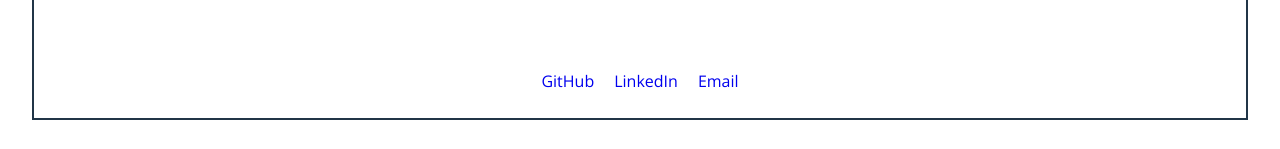
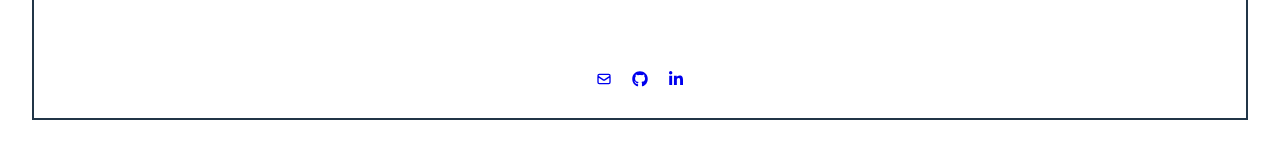
Before and after one commit to cjsolis12/claudia-solis, a React (Vite) app: page / in a window 1280 px wide. Shown: the part 915-1064 px from the top of the page. Built offline with nearby package versions, Linux system fonts and the light colour scheme.

Commit message:
installed react icons and added them to footer

```diff
--- a/package.json
+++ b/package.json
@@ -16,6 +16,7 @@
     "@mui/material": "^5.14.1",
     "react": "^18.2.0",
     "react-dom": "^18.2.0",
+    "react-icons": "^4.10.1",
     "react-router-dom": "^6.14.2"
   },
   "devDependencies": {
--- a/src/components/layout/Footer.jsx
+++ b/src/components/layout/Footer.jsx
@@ -1,6 +1,7 @@
-
-import { NavLink, useLocation } from "react-router-dom";
+import { NavLink } from "react-router-dom";
 import { Box } from "@mui/system";
+import { FaLinkedinIn, FaGithub } from "react-icons/fa";
+import { HiOutlineMail } from "react-icons/hi";
 
 
 export default function Footer() {
@@ -29,20 +30,20 @@ export default function Footer() {
         to="/about"
         activeClassName="active-link"
         >
-          GitHub
+          <HiOutlineMail/>
         </NavLink>
         <NavLink
         to="/work"
         activeClassName="active-link"
 
         >
-         LinkedIn
+        <FaGithub/>
         </NavLink>
         <NavLink
         to="/contact"
         activeClassName="active-link"
         >
-          Email
+          <FaLinkedinIn/>
         </NavLink>
       </Box>
     </Box>
```
Also changed, not shown: 1 other file (tests, documents, lock files or other folders).
